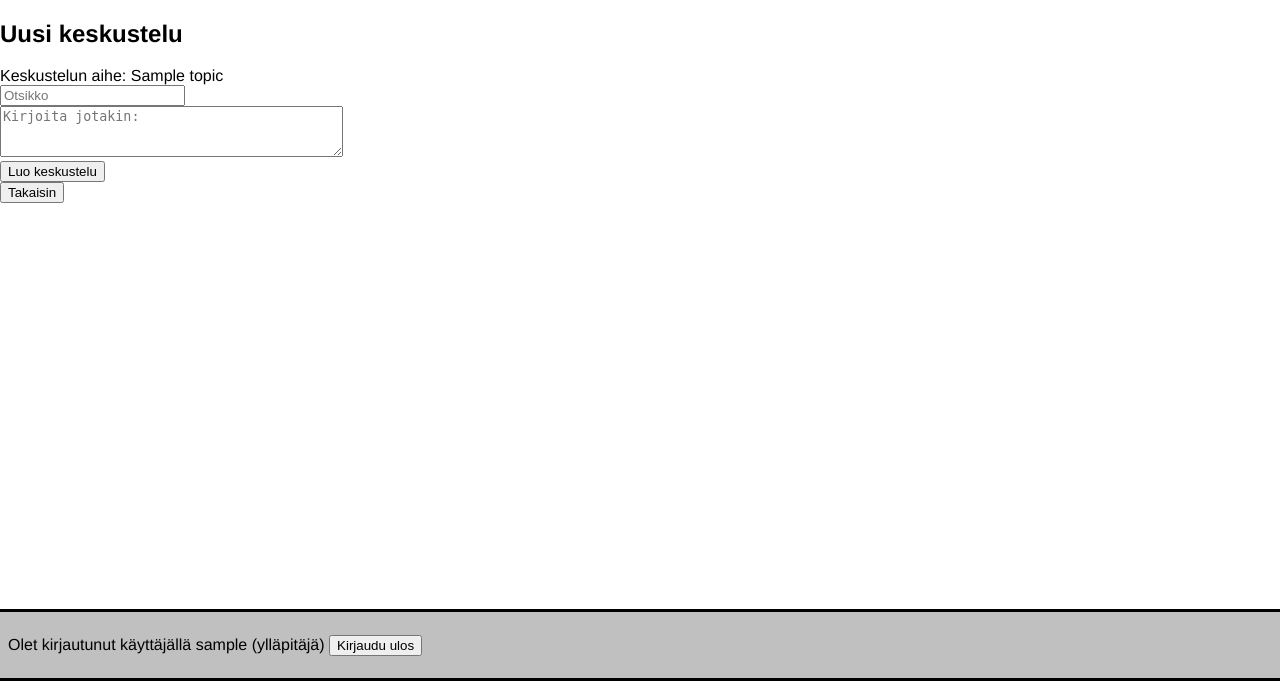
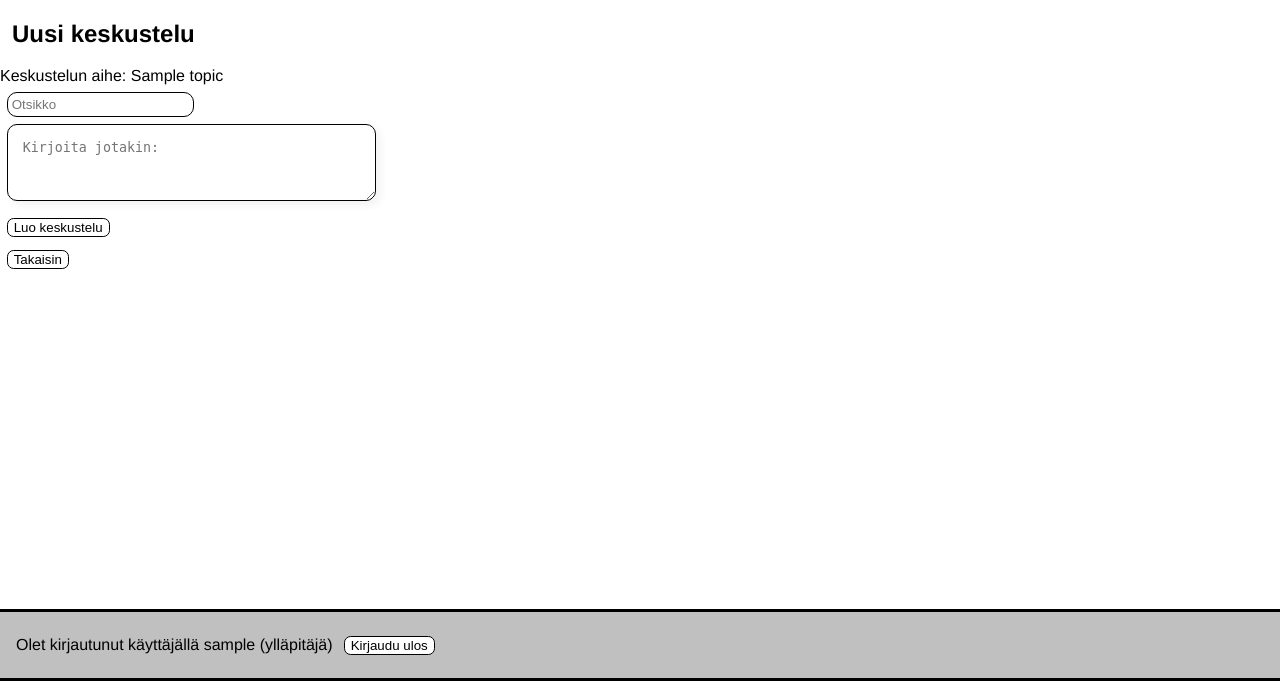
Before and after one commit to valttteri/DiscussionApp, a Flask app: template templates/newdiscussion.html in a window 1280 px wide. Shown: the part 119-800 px from the top of the page. Run offline with Flask 3, Linux system fonts and the light colour scheme; the visitor is signed in with stand-in values (Sample User, id 1); the template is opened without the code that fills it: most values are stand-ins (such as "Sample title", 1, 10 or a date in 2020).

Commit message:
added css

```diff
--- a/static/main.css
+++ b/static/main.css
@@ -2,7 +2,7 @@ body {
     margin: 0;
     font-family: "Helvetica Neue", sans-serif;
     background-color: #ffffff;
-    padding-bottom: 75px
+    padding-bottom: 75px;
 }
 
 /* base */
@@ -90,34 +90,14 @@ footer {
     margin-right: .5em;
 }
 
-/* random */
-
-hr {
-    background-color: black;
-    margin-top: 10px;
-    margin-bottom: 10px;
-    height: 3px;
-}
-
-h3 {
-    padding-left: .5em;
-}
-
-.button {
-    text-decoration: none;
-    color: black;
-    background-color: white;
-    border-radius: .5em;
-    border: solid;
-    border-width: .1em;
-    padding: .15em
-}
+/*  */
 
 /* menu */
 nav {
     background-color: #C0C0C0;
     border-top: solid;
-    border-bottom: solid
+    border-bottom: solid;
+    width: 100%;
 }
 
 
@@ -138,3 +118,67 @@ nav li a {
 nav li a:hover {
     background-color: rgb(226, 226, 226);
 }
+
+/* random */
+
+hr {
+    background-color: black;
+    margin-top: 10px;
+    margin-bottom: 10px;
+    height: 3px;
+}
+
+h2 {
+    padding-left: .5em;
+}
+
+h3 {
+    padding-left: .5em;
+}
+
+p {
+    padding-left: .5em;
+}
+
+.button {
+    text-decoration: none;
+    color: black;
+    background-color: white;
+    border-radius: .5em;
+    border: solid;
+    border-width: .1em;
+    padding: .15em
+}
+
+.form-submit-button {
+    background: white;
+    color: black;
+    border: .1em solid black;
+    border-radius: .5em;
+    text-shadow: none;
+    margin: .5em;
+}
+
+.form-submit-button:hover {
+    background: rgb(226, 226, 226);
+    color: black;
+    border: .1em solid black;
+    border-radius: .5em;
+    text-shadow: none;
+    }
+
+.form-text {
+    padding: 15px;
+    border-radius: 10px;
+    border: .1em solid black;
+    box-shadow: 4px 4px 10px rgba(0,0,0,0.06);
+    margin: .5em
+}
+
+.text-input {
+    margin-left: .5em;
+    margin-top: .5em;
+    border: .1em solid black;
+    border-radius: 10px;
+    padding: .3em
+  }
--- a/templates/base.html
+++ b/templates/base.html
@@ -32,7 +32,7 @@
     </div>
     <div class="footerdiv">
         <form action="/logout">
-            <input type="submit" value="Kirjaudu ulos" name="logout"/>
+            <input class="form-submit-button" type="submit" value="Kirjaudu ulos" name="logout"/>
         </form>
     </div>
     {% endif %}
--- a/templates/groupchat.html
+++ b/templates/groupchat.html
@@ -14,14 +14,14 @@
     </div>
     <br>
     <form action="/addprivatecomment/{{ chat.id }}" method="POST">
-        <textarea name="content" rows="3" cols="40" placeholder="Uusi viesti"></textarea>
+        <textarea class="form-text" name="content" rows="3" cols="40" placeholder="Uusi viesti"></textarea>
         <br>
-        <input type="submit" value="Lähetä">
+        <input class="form-submit-button" type="submit" value="Lähetä">
         <br>
     </form>
 
     <form action="/privatetopics">
-        <input type="submit" value="Takaisin" name="return"/>
+        <input class="form-submit-button" type="submit" value="Takaisin" name="return"/>
     </form>
     <br>
 
--- a/templates/newdiscussion.html
+++ b/templates/newdiscussion.html
@@ -5,13 +5,13 @@
         <h2>Uusi keskustelu</h2>
         Keskustelun aihe: {{ topic }}
         <br>
-        <input type="text" name="title" placeholder="Otsikko">
+        <input class="text-input" type="text" name="title" placeholder="Otsikko">
         <br>
-        <textarea name="comment" rows="3" cols="40" placeholder="Kirjoita jotakin:"></textarea>
+        <textarea class="form-text"name="comment" rows="3" cols="40" placeholder="Kirjoita jotakin:"></textarea>
         <br>
-        <input type="submit" value="Luo keskustelu">
+        <input class="form-submit-button" type="submit" value="Luo keskustelu">
     </form>
     <form action="/forum/{{ return_id }}">
-        <input type="submit" value="Takaisin" name="return"/>
+        <input class="form-submit-button" type="submit" value="Takaisin" name="return"/>
     </form>
 {% endblock %}
--- a/templates/newtopic.html
+++ b/templates/newtopic.html
@@ -4,13 +4,13 @@
 <div>
     <h2>Uusi kanava</h2>
     <form action="/posttopic" method="POST">
-        <input type="text" name="topic" placeholder="Aihe">
+        <input class="text-input" type="text" name="topic" placeholder="Aihe">
         <br>
-        <input type="submit" value="Luo">
+        <input class="form-submit-button" type="submit" value="Luo">
     </form>
 </div>
 
 <form action="/topics">
-    <input type="submit" value="Takaisin" name="topics"/>
+    <input class="form-submit-button" type="submit" value="Takaisin" name="topics"/>
 </form>
 {% endblock%}
--- a/templates/privatetopics.html
+++ b/templates/privatetopics.html
@@ -5,7 +5,7 @@
 <div class="inlineblockdiv">
     {% if session.admin %}
     <form action="/newprivatetopic">
-        <input type="submit" name="newtopic" value="Lisää uusi">
+        <input class="form-submit-button" type="submit" name="newtopic" value="Lisää uusi">
     </form>
     {% endif %}
 </div>
--- a/templates/topics.html
+++ b/templates/topics.html
@@ -5,7 +5,7 @@
 <div class="inlineblockdiv">
     {% if session.admin %}
     <form action="/newtopic">
-        <input type="submit" name="newtopic" value="Lisää uusi">
+        <input class="form-submit-button" type="submit" name="newtopic" value="Lisää uusi">
     </form>
     {% endif %}
 </div>
```
Also changed, not shown: templates/addcomment.html (+4 -3 lines), templates/createaccount.html (+4 -4 lines), templates/updatediscussion.html (+4 -4 lines).
